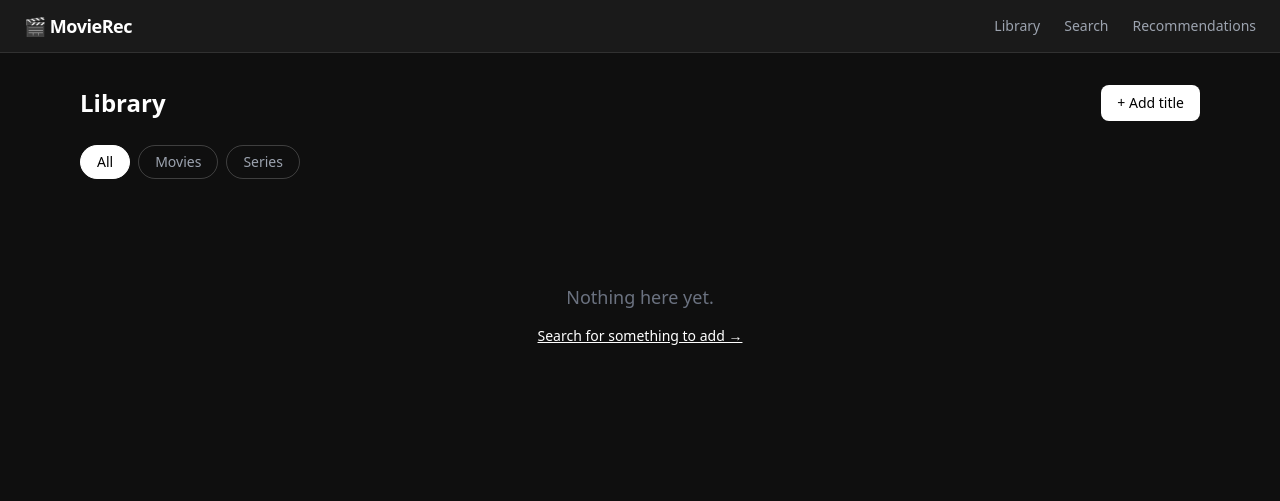
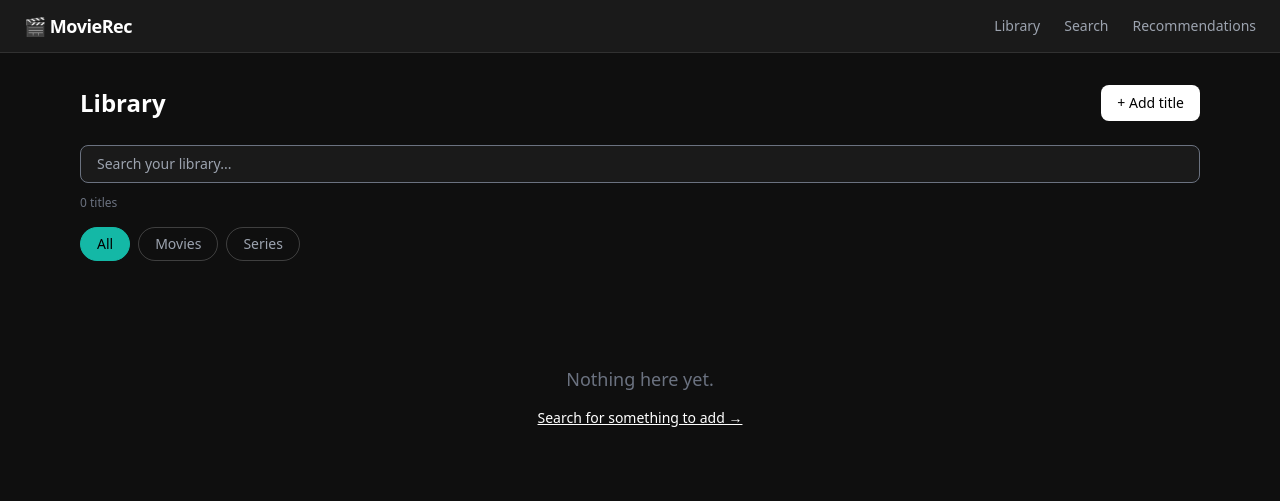
Before and after one commit to parzival1401/Movie-series-tracker, a FastAPI app: template app/templates/library.html in a window 1280 px wide. Shown: the top 501 px of the page. Run offline with FastAPI, Linux system fonts and the light colour scheme; the template is opened without the code that fills it, so the values that code supplies are empty; some libraries are stand-ins or nearby versions.

Commit message:
Add real-time client-side search and in-place type filter to library page
- Search input with autofocus, filters by title and genre as you type
- × clear button appears when input has text
- Results counter: "516 titles" at rest, "Showing 12 of 516 titles" while filtering
- Filter buttons (All / Movies / Series) now work in-place via JS with teal active state
- Search + type filter compose: searching "action" while Movies is active filters movies only
- "No titles match your search" message with Clear search link
- Remove card now triggers filterCards() to keep counter accurate

Co-Authored-By: Claude Sonnet 4.6 <noreply@anthropic.com>

```diff
--- a/app/templates/library.html
+++ b/app/templates/library.html
@@ -16,29 +16,43 @@
 </div>
 {% endif %}
 
+<!-- Search bar -->
+<div class="relative mb-3">
+  <input id="library-search" type="text" placeholder="Search your library..."
+         autofocus autocomplete="off"
+         class="w-full bg-[#1a1a1a] border border-gray-700 text-white rounded-lg px-4 py-2 pr-9 text-sm focus:outline-none focus:border-gray-500" />
+  <button id="search-clear"
+          class="hidden absolute right-2.5 top-1/2 -translate-y-1/2 text-gray-500 hover:text-white text-lg leading-none transition"
+          aria-label="Clear search">×</button>
+</div>
+
+<!-- Results counter -->
+<p id="results-count" class="text-xs text-gray-500 mb-4"></p>
+
 <!-- Filter bar -->
 <div class="flex gap-2 mb-6 text-sm">
-  <a href="/library"
-     class="px-4 py-1.5 rounded-full border transition
-            {% if not current_filter %}bg-white text-black border-white{% else %}border-white/20 text-gray-400 hover:text-white{% endif %}">
+  <button data-filter="all"
+          class="filter-btn px-4 py-1.5 rounded-full border transition border-white/20 text-gray-400 hover:text-white">
     All
-  </a>
-  <a href="/library?filter=movie"
-     class="px-4 py-1.5 rounded-full border transition
-            {% if current_filter == 'movie' %}bg-white text-black border-white{% else %}border-white/20 text-gray-400 hover:text-white{% endif %}">
+  </button>
+  <button data-filter="movie"
+          class="filter-btn px-4 py-1.5 rounded-full border transition border-white/20 text-gray-400 hover:text-white">
     Movies
-  </a>
-  <a href="/library?filter=series"
-     class="px-4 py-1.5 rounded-full border transition
-            {% if current_filter == 'series' %}bg-white text-black border-white{% else %}border-white/20 text-gray-400 hover:text-white{% endif %}">
+  </button>
+  <button data-filter="series"
+          class="filter-btn px-4 py-1.5 rounded-full border transition border-white/20 text-gray-400 hover:text-white">
     Series
-  </a>
+  </button>
 </div>
 
 {% if items %}
 <div class="grid grid-cols-2 sm:grid-cols-3 md:grid-cols-4 gap-4">
   {% for item in items %}
-  <div id="card-{{ item.id }}" class="bg-[#1a1a1a] rounded-xl border border-white/10 overflow-hidden flex flex-col">
+  <div id="card-{{ item.id }}"
+       class="title-card bg-[#1a1a1a] rounded-xl border border-white/10 overflow-hidden flex flex-col"
+       data-title="{{ item.title | lower }}"
+       data-type="{{ item.type }}"
+       data-genres="{{ item.genres | lower if item.genres else '' }}">
 
     {% if item.poster_url %}
     <img src="{{ item.poster_url }}" alt="{{ item.title }}"
@@ -82,6 +96,15 @@
   </div>
   {% endfor %}
 </div>
+
+<!-- No results message -->
+<div id="no-results" class="hidden text-center py-16 text-gray-500">
+  <p class="mb-2">No titles match your search.</p>
+  <button onclick="clearSearch()" class="text-teal-400 hover:text-teal-300 text-sm underline transition">
+    Clear search
+  </button>
+</div>
+
 {% else %}
 <div class="text-center py-20 text-gray-500">
   <p class="text-lg mb-3">Nothing here yet.</p>
@@ -95,8 +118,82 @@ async function removeCard(id) {
   const res = await fetch(`/watched/${id}`, { method: 'DELETE' });
   if (res.ok) {
     document.getElementById(`card-${id}`).remove();
+    filterCards();
   }
 }
+
+const searchInput = document.getElementById('library-search');
+const cards = document.querySelectorAll('.title-card');
+const noResults = document.getElementById('no-results');
+const clearBtn = document.getElementById('search-clear');
+const resultsCount = document.getElementById('results-count');
+const totalCards = cards.length;
+
+let activeFilter = 'all';
+
+function filterCards() {
+  const query = searchInput.value.toLowerCase().trim();
+  let visible = 0;
+  let typeTotal = 0;
+
+  cards.forEach(card => {
+    const titleMatch = card.dataset.title.includes(query);
+    const genreMatch = card.dataset.genres.includes(query);
+    const typeMatch = activeFilter === 'all' || card.dataset.type === activeFilter;
+    const show = (titleMatch || genreMatch) && typeMatch;
+    card.style.display = show ? '' : 'none';
+    if (show) visible++;
+    if (typeMatch) typeTotal++;
+  });
+
+  if (noResults) noResults.classList.toggle('hidden', visible > 0);
+  clearBtn.classList.toggle('hidden', query.length === 0);
+
+  if (resultsCount) {
+    if (query) {
+      resultsCount.textContent = `Showing ${visible} of ${typeTotal} titles`;
+    } else {
+      resultsCount.textContent = `${typeTotal} title${typeTotal !== 1 ? 's' : ''}`;
+    }
+  }
+}
+
+function clearSearch() {
+  searchInput.value = '';
+  filterCards();
+  searchInput.focus();
+}
+
+if (clearBtn) {
+  clearBtn.addEventListener('click', clearSearch);
+}
+
+if (searchInput) {
+  searchInput.addEventListener('input', filterCards);
+}
+
+const filterBtns = document.querySelectorAll('.filter-btn');
+const activeClass = ['bg-teal-500', 'text-black', 'border-teal-500'];
+const inactiveClass = ['border-white/20', 'text-gray-400'];
+
+function setActiveFilter(btn) {
+  filterBtns.forEach(b => {
+    b.classList.remove(...activeClass);
+    b.classList.add(...inactiveClass);
+  });
+  btn.classList.remove(...inactiveClass);
+  btn.classList.add(...activeClass);
+  activeFilter = btn.dataset.filter;
+  filterCards();
+}
+
+filterBtns.forEach(btn => {
+  btn.addEventListener('click', () => setActiveFilter(btn));
+});
+
+// Init: activate All button and set initial count
+const allBtn = document.querySelector('[data-filter="all"]');
+if (allBtn) setActiveFilter(allBtn);
 </script>
 
 {% endblock %}
```
